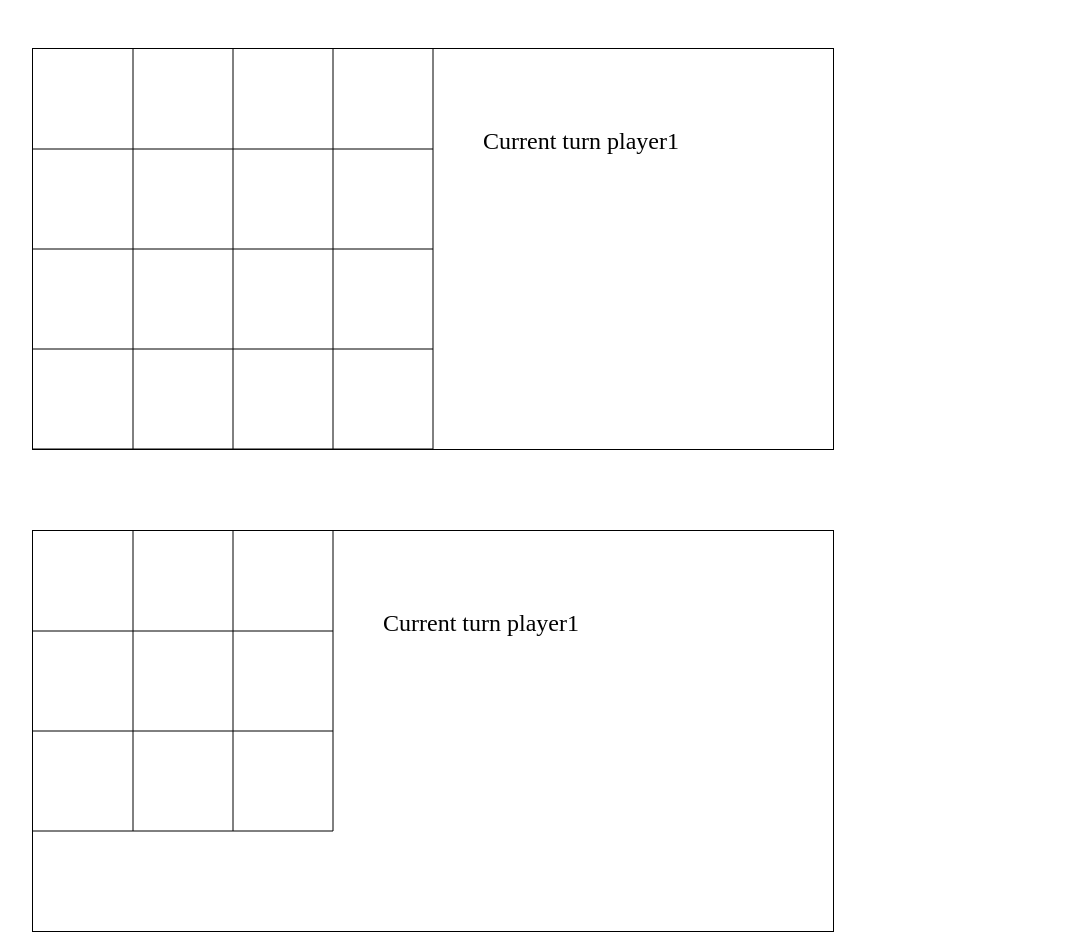
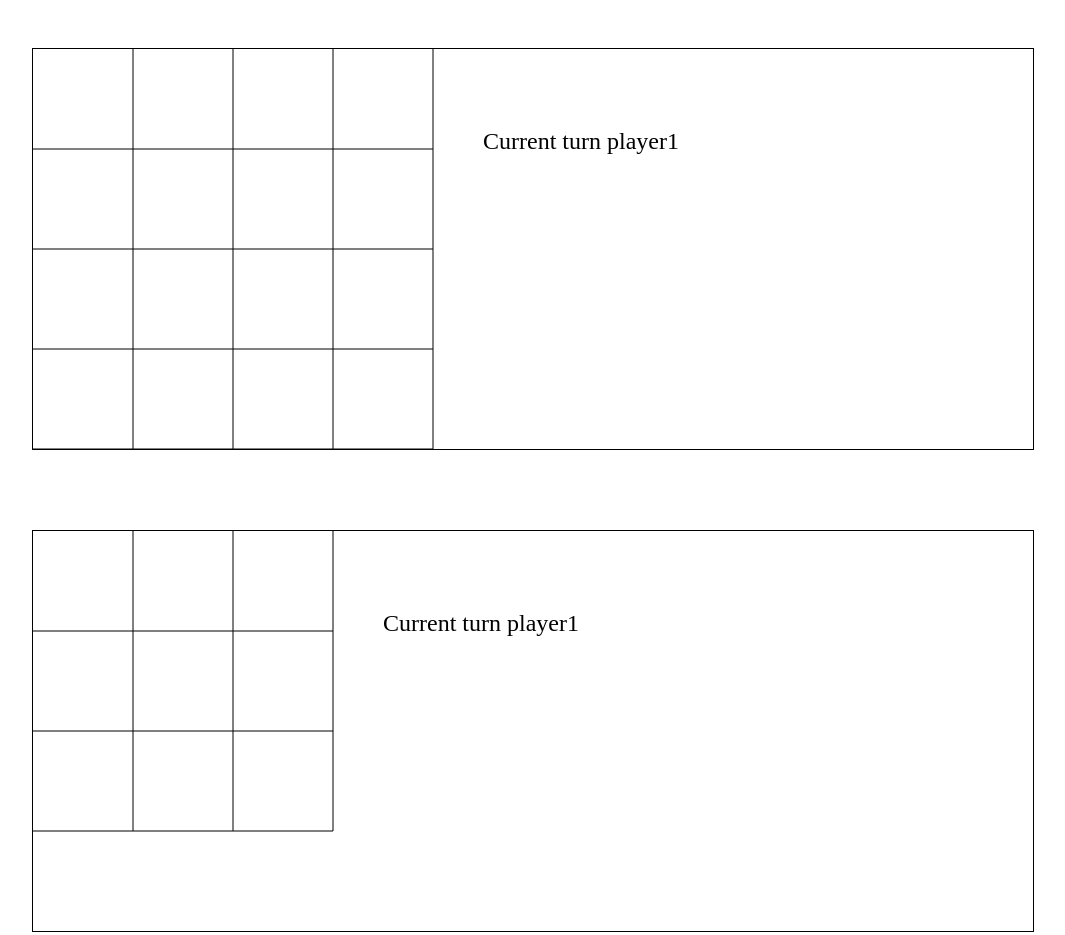
Before and after one commit to agentcooper/xo-game, a website with bundled scripts: page index.html in a window 1280 px wide. Shown: the whole page, without its empty margins (16-1081 px from the left). Built offline with nearby package versions, Linux system fonts and the light colour scheme.

Commit message:
Add draw state and increase canvas size. Closes #5

```diff
--- a/XOGame.js
+++ b/XOGame.js
@@ -8,6 +8,8 @@ function XOGame(size) {
   this.board = new Board(size);
 
   this.turn = 'player1';
+
+  this.draw = false;
 
   this.winner = '';
 
@@ -44,6 +46,18 @@ XOGame.prototype.getValidLines = function() {
     .concat(this.board.getDiagonals());
 }
 
+XOGame.prototype.isWinPossible = function() {
+  function isWinPossibleInLine(line, shape) {
+    return line.every(function(value) {
+      return value === undefined || value === shape;
+    });
+  }
+
+  return this.getValidLines().some(function(line) {
+    return isWinPossibleInLine(line, X) || isWinPossibleInLine(line, O);
+  });
+}
+
 XOGame.prototype.checkIsWinner = function(playerName) {
   return this.getValidLines().some(function(line) {
     return line.every(function(value) {
--- a/XOGameView.js
+++ b/XOGameView.js
@@ -42,10 +42,14 @@ XOGameView.prototype.setupEvents = function() {
     var x = event.pageX - canvas.offsetLeft,
         y = event.pageY - canvas.offsetTop;
 
-    if (game.winner) {
+    if (game.winner || !game.isWinPossible()) {
       game.reset();
       this.renderGameToCanvas();
       return;
+    }
+
+    if (!game.isWinPossible()) {
+
     }
 
     if (!this.isCoordOnBoard(x, y)) {
@@ -125,17 +129,21 @@ XOGameView.prototype.renderGameToCanvas = function() {
     });
   });
 
-  var message =
-    game.winner ?
-      game.turn + ' has won the game!'
-      :
-      'Current turn ' + game.turn;
+  var message = '';
+
+  if (game.winner) {
+    message += game.turn + ' has won the game!';
+  } else if (!game.isWinPossible()) {
+    message += 'No possible winning combinations left.'
+  } else {
+    message += 'Current turn ' + game.turn;
+  }
 
   context.font = '24px serif';
   context.fillStyle = 'black';
   context.fillText(message, game.board.getSize() * cellSize + 50, 100);
 
-  if (game.winner) {
+  if (game.winner || !game.isWinPossible()) {
     context.fillText('Click anywhere to start new game.',
       game.board.getSize() * cellSize + 50, 150);
   }
--- a/constants.js
+++ b/constants.js
@@ -2,6 +2,6 @@ module.exports = {
 	X: 'x',
 	O: 'o',
 	cellSize: 100,
-	CANVAS_WIDTH: 800,
+	CANVAS_WIDTH: 1000,
 	CANVAS_HEIGHT: 400,
 };
--- a/index.html
+++ b/index.html
@@ -1,4 +1,4 @@
-<div><canvas id="canvas1" width="800" height="400" style="margin: 40px; border: 1px solid black;"></canvas></div>
-<div><canvas id="canvas2" width="800" height="400" style="margin: 40px; border: 1px solid black;"></canvas></div>
+<div><canvas id="canvas1" width="1000" height="400" style="margin: 40px; border: 1px solid black;"></canvas></div>
+<div><canvas id="canvas2" width="1000" height="400" style="margin: 40px; border: 1px solid black;"></canvas></div>
 
 <script type="text/javascript" src="bundle.js"></script>
```
